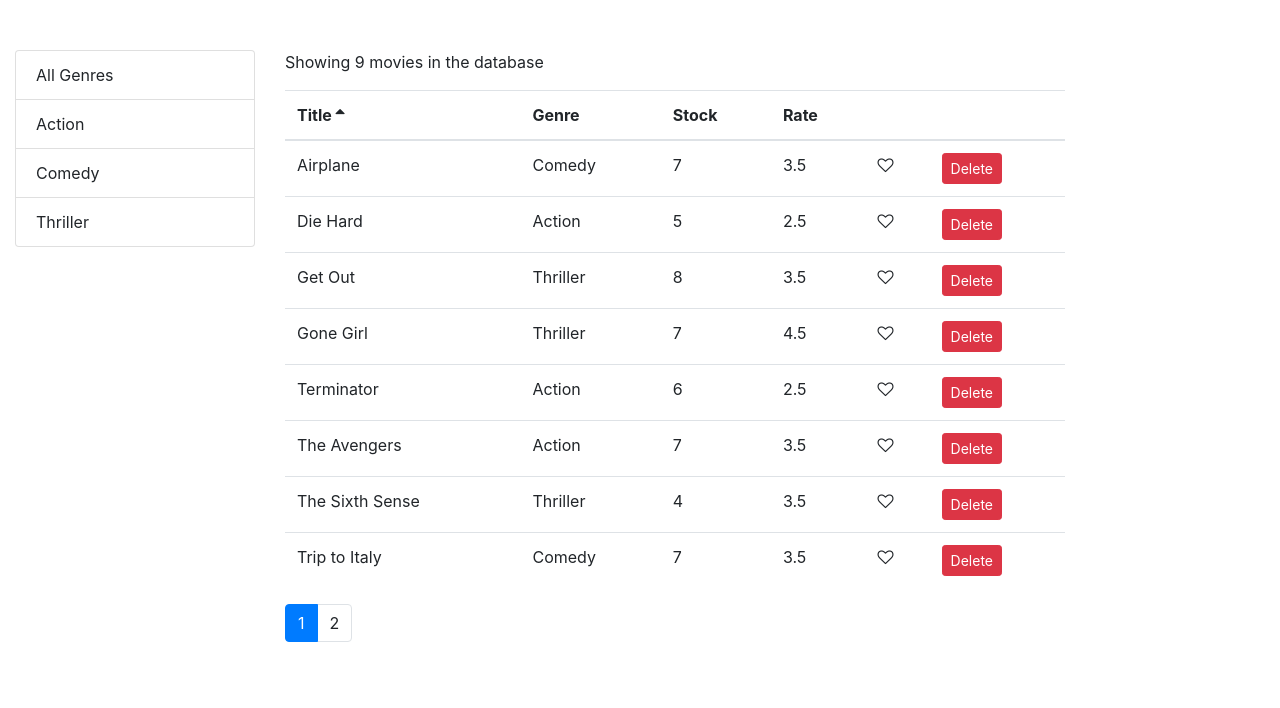
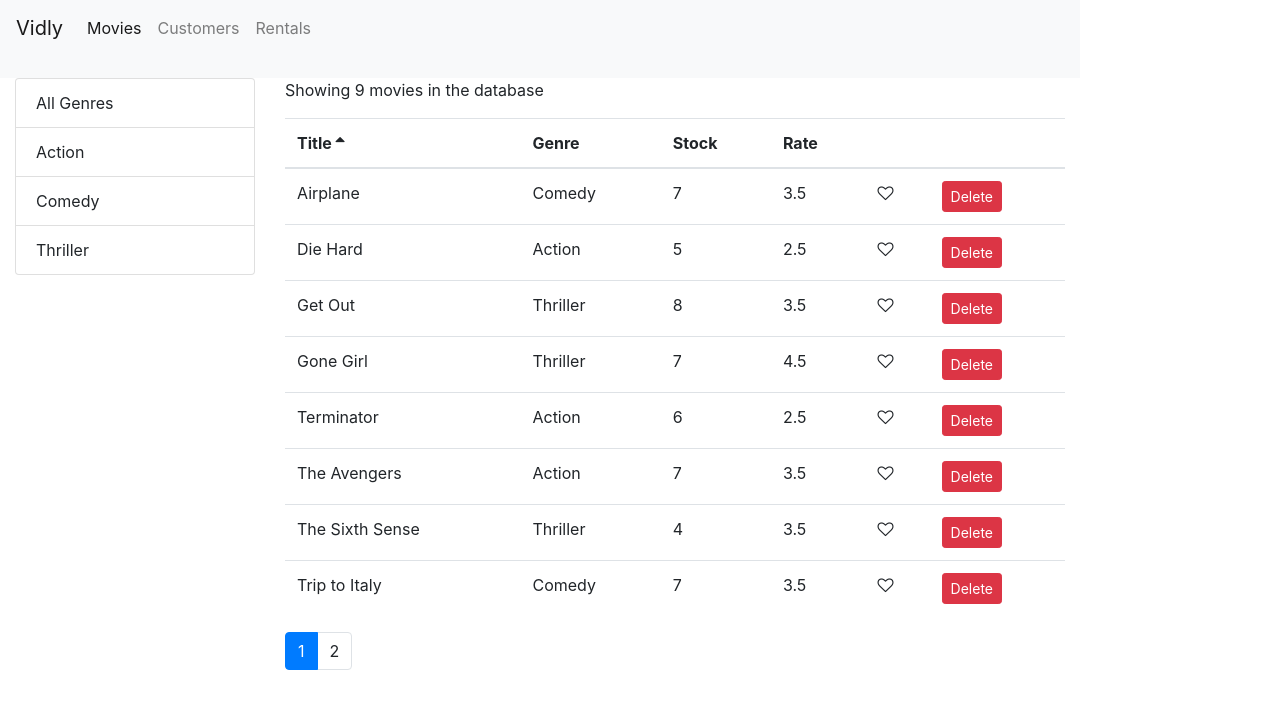
Before and after one commit to ritikbhatt20/Vidly, a React (Create React App) app: page /movies in a window 1280 px wide. Shown: the top 708 px of the page. Built offline with nearby package versions, Linux system fonts and the light colour scheme.

Commit message:
Added routes to the application

```diff
--- a/package.json
+++ b/package.json
@@ -38,5 +38,8 @@
       "last 1 firefox version",
       "last 1 safari version"
     ]
+  },
+  "devDependencies": {
+    "@types/react-router-dom": "^5.3.3"
   }
 }
--- a/src/App.js
+++ b/src/App.js
@@ -1,12 +1,28 @@
 import logo from "./logo.svg";
 import "./App.css";
 import Movies from "./components/movies";
+import { Route, Redirect, Switch } from "react-router-dom";
+import Customers from "./components/customers";
+import Rentals from "./components/rentals";
+import NotFound from "./components/notFound";
+import NavBar from "./components/navBar";
+import React from 'react'
 
 function App() {
   return (
-    <main className="container">
-      <Movies></Movies>
-    </main>
+    <React.Fragment>
+      <NavBar></NavBar>
+      <main className="container">
+        <Switch>
+          <Route path="/movies" component={Movies}></Route>
+          <Route path="/customers" component={Customers}></Route>
+          <Route path="/rentals" component={Rentals}></Route>
+          <Route path="/not-found" component={NotFound}></Route>
+          <Redirect from="/" exact to="/movies"></Redirect>
+          <Redirect to="not-found"></Redirect>
+        </Switch>
+      </main>
+    </React.Fragment>
   );
 }
 
--- /dev/null
+++ b/src/components/customers.jsx
@@ -0,0 +1,7 @@
+import React from "react";
+
+const Customers = () => {
+  return <h1>Customers</h1>;
+};
+
+export default Customers;
--- /dev/null
+++ b/src/components/navBar.jsx
@@ -0,0 +1,38 @@
+import React from "react";
+import { Link, NavLink } from "react-router-dom";
+
+const NavBar = () => {
+  return (
+    <nav style={{ paddingBottom: 30 }} className="navbar navbar-expand-lg navbar-light bg-light">
+      <Link className="navbar-brand" to="#">
+        Vidly
+      </Link>
+      <button
+        className="navbar-toggler"
+        type="button"
+        data-toggle="collapse"
+        data-target="#navbarNavAltMarkup"
+        aria-controls="navbarNavAltMarkup"
+        aria-expanded="false"
+        aria-label="Toggle navigation"
+      >
+        <span className="navbar-toggler-icon"></span>
+      </button>
+      <div className="collapse navbar-collapse" id="navbarNavAltMarkup">
+        <div className="navbar-nav">
+          <NavLink className="nav-item nav-link" to="/movies">
+            Movies <span className="sr-only">(current)</span>
+          </NavLink>
+          <NavLink className="nav-item nav-link" to="/customers">
+            Customers
+          </NavLink>
+          <NavLink className="nav-item nav-link" to="/rentals">
+            Rentals
+          </NavLink>
+        </div>
+      </div>
+    </nav>
+  );
+};
+
+export default NavBar;
--- /dev/null
+++ b/src/components/notFound.jsx
@@ -0,0 +1,7 @@
+import React from 'react'
+
+const NotFound = () => {
+    return ( <h1>Not Found</h1> );
+}
+
+export default NotFound;
--- /dev/null
+++ b/src/components/rentals.jsx
@@ -0,0 +1,7 @@
+import React from "react";
+
+const Rentals = () => {
+  return <h1>Rentals</h1>;
+};
+
+export default Rentals;
--- a/src/index.css
+++ b/src/index.css
@@ -5,7 +5,7 @@
     sans-serif;
   -webkit-font-smoothing: antialiased;
   -moz-osx-font-smoothing: grayscale;
-  padding-top: 50px;
+  padding-top: 0px;
   padding-right: 200px;
 }
 
```
Also changed, not shown: src/components/movieForm.jsx (added, +7 -0 lines), 1 other file (tests, documents, lock files or other folders).
